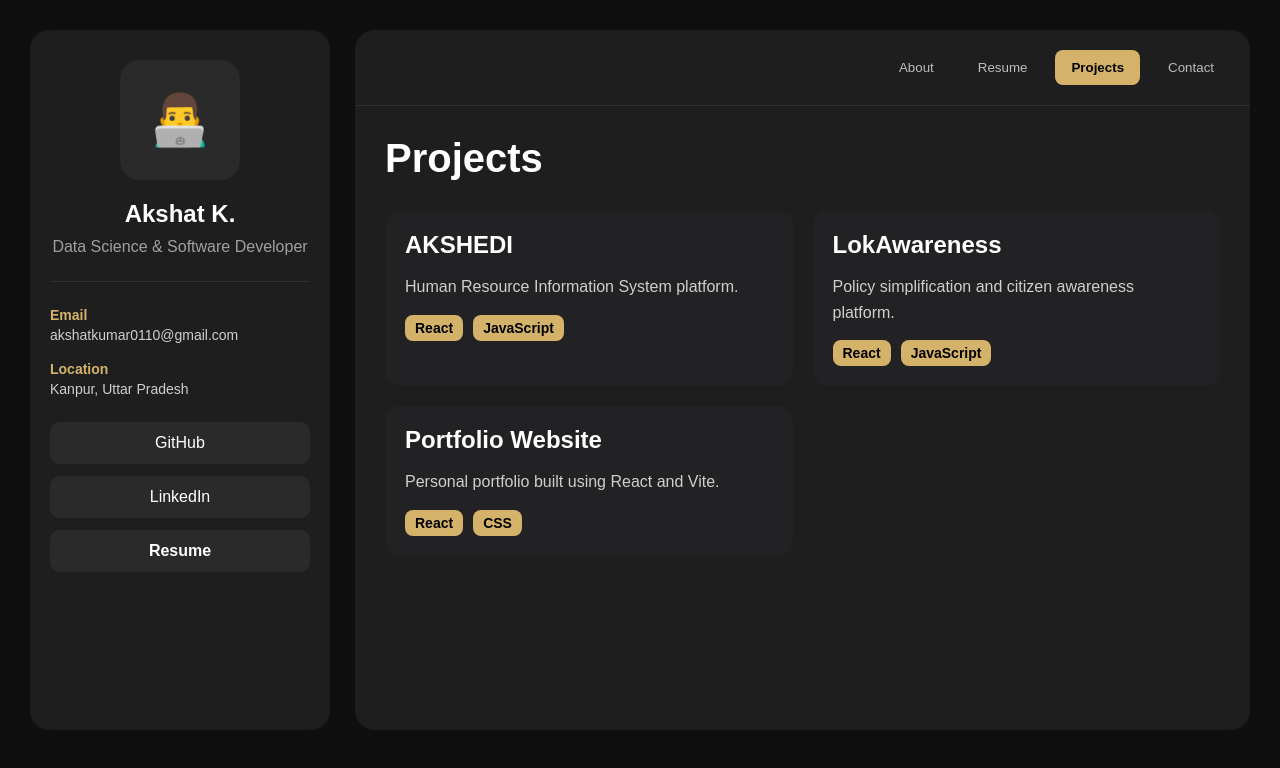
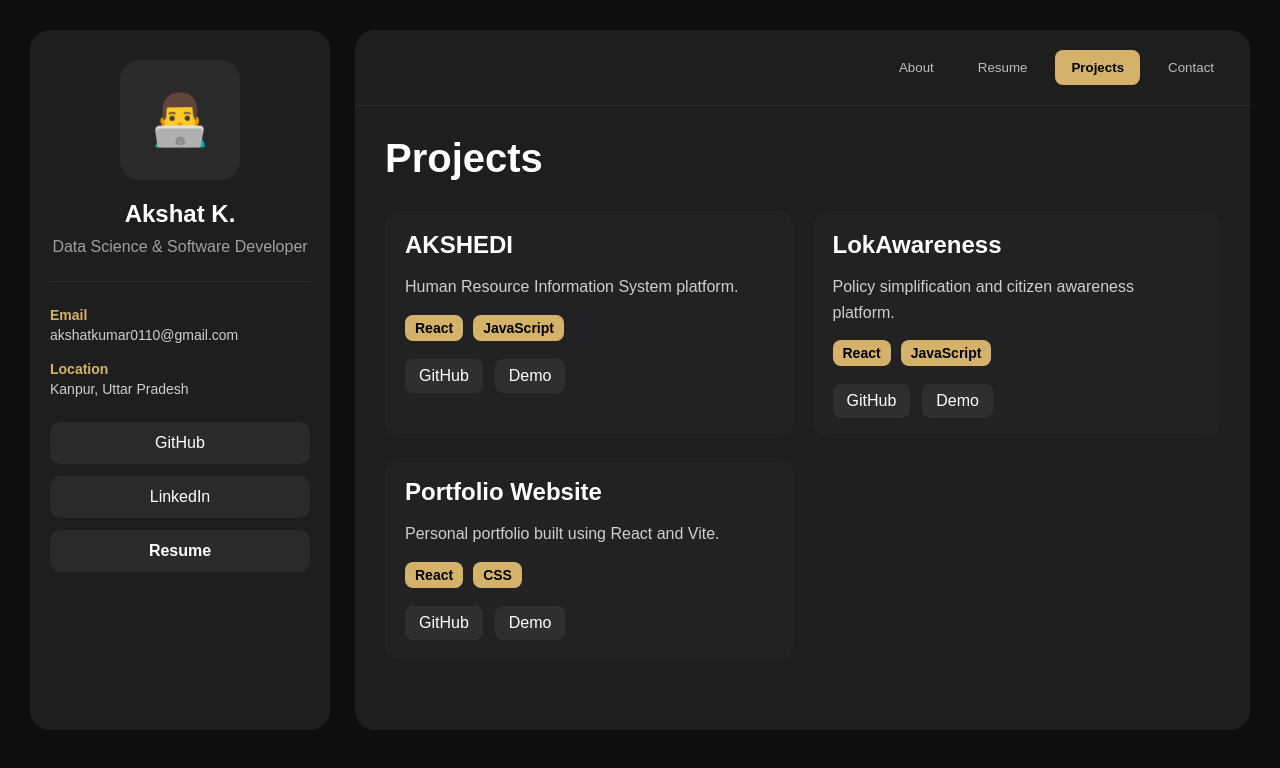
Before and after one commit to AKSHAT-KUMAR-14/akshat-portfolio, a React (Vite) app: page / in a window 1280 px wide. Both pictures are taken after a click on the button "Projects". Shown: the top 768 px of the page. Built offline with nearby package versions, Linux system fonts and the light colour scheme.

Commit message:
Update projects section

```diff
--- a/src/data/portfolioData.js
+++ b/src/data/portfolioData.js
@@ -18,18 +18,37 @@ export const projects = [
   {
     title: "AKSHEDI",
     description: "Human Resource Information System platform.",
+
     tech: ["React", "JavaScript"],
+
+    github: "https://github.com/AKSHAT-KUMAR-14",
+
+    demo: "#",
   },
 
   {
     title: "LokAwareness",
-    description: "Policy simplification and citizen awareness platform.",
+
+    description:
+      "Policy simplification and citizen awareness platform.",
+
     tech: ["React", "JavaScript"],
+
+    github: "https://github.com/AKSHAT-KUMAR-14",
+
+    demo: "#",
   },
 
   {
     title: "Portfolio Website",
-    description: "Personal portfolio built using React and Vite.",
+
+    description:
+      "Personal portfolio built using React and Vite.",
+
     tech: ["React", "CSS"],
+
+    github: "https://github.com/AKSHAT-KUMAR-14",
+
+    demo: "#",
   },
 ];
--- a/src/sections/Projects.jsx
+++ b/src/sections/Projects.jsx
@@ -20,6 +20,26 @@ function Projects() {
                     </span>
                 ))}
                 </div>
+
+                <div className="project-links">
+
+                    <a
+                        href={project.github}
+                        target="_blank"
+                        rel="noreferrer"
+                    >
+                        GitHub
+                    </a>
+
+                    <a
+                        href={project.demo}
+                        target="_blank"
+                        rel="noreferrer"
+                    >
+                        Demo
+                    </a>
+
+                </div>
             </div>
         ))}
       </div>
--- a/src/styles/projects.css
+++ b/src/styles/projects.css
@@ -55,3 +55,29 @@
 
   font-weight: 600;
 }
+
+.project-links {
+  margin-top: 18px;
+
+  display: flex;
+
+  gap: 12px;
+}
+
+.project-links a {
+  background: #2f2f31;
+
+  padding: 8px 14px;
+
+  border-radius: 8px;
+
+  color: white;
+
+  transition: 0.3s ease;
+}
+
+.project-links a:hover {
+  background: #d4b26a;
+
+  color: black;
+}
```
Lines whose indentation alone changed are shown as unchanged.
